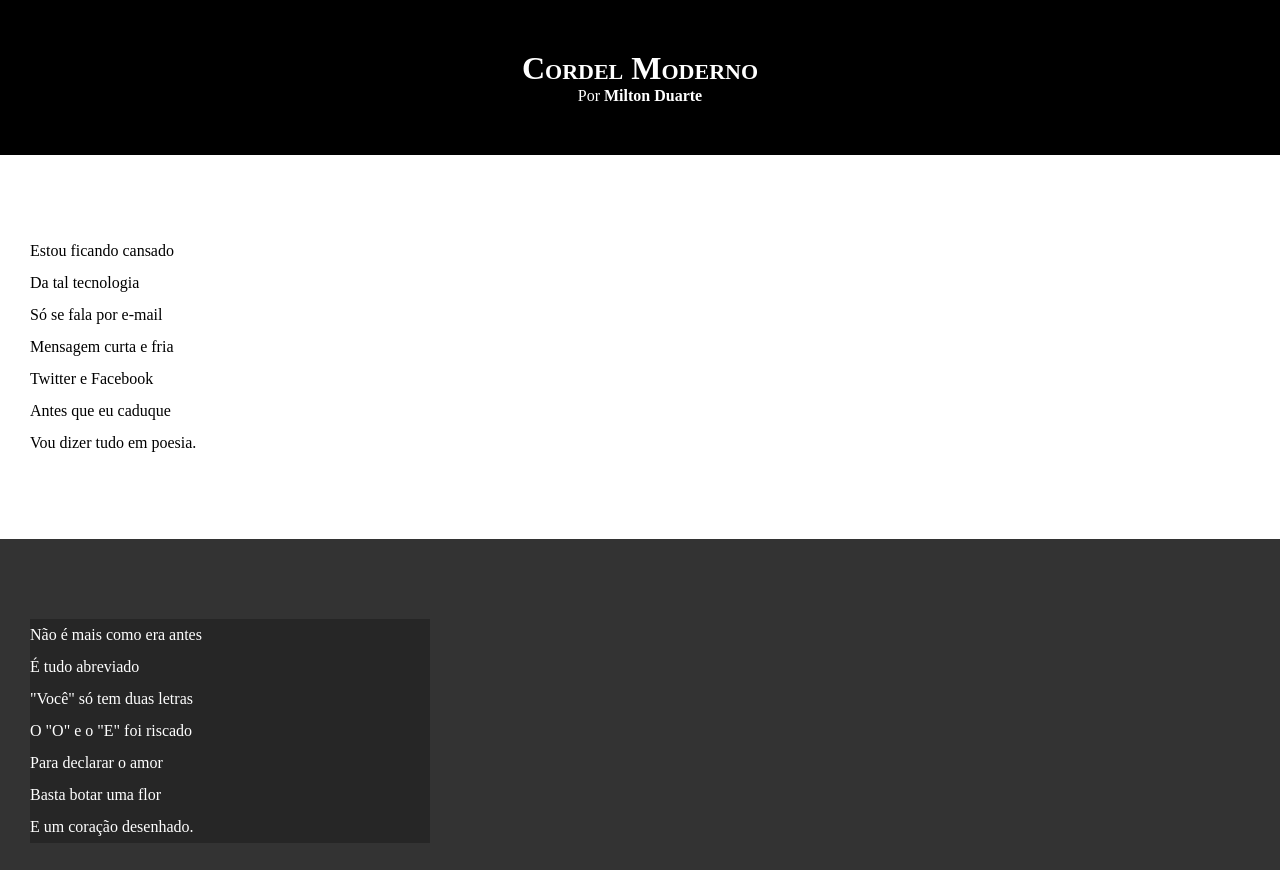
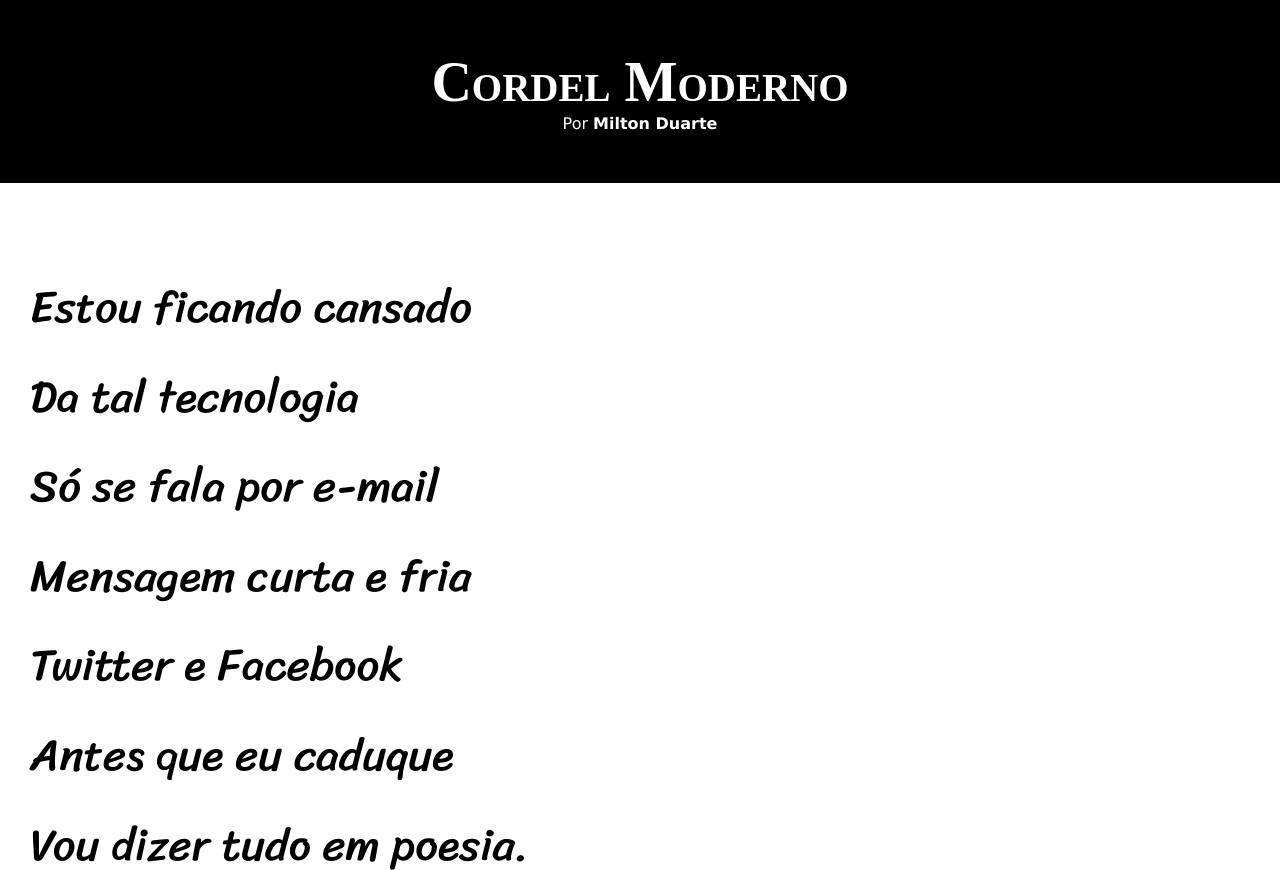
Before and after one commit to fernandogrimello/html-css, a plain HTML site: page desafios/d012/index.html in a window 1280 px wide. Shown: the top 870 px of the page. Drawn offline with Linux system fonts and the light colour scheme.

Commit message:
atualizei o estilo do desafio 12

```diff
--- a/desafios/d012/estilo/style.css
+++ b/desafios/d012/estilo/style.css
@@ -1,14 +1,23 @@
 @charset "UTF-8";
 
+@import url('https://fonts.googleapis.com/css2?family=Passion+One&display=swap');
+@import url('https://fonts.googleapis.com/css2?family=Sriracha&display=swap');
 
+:root {
+    --font1:verdana, geneva ,tahoma, sans-serif;
+    --font2: 'Passion One, cursive';
+    --font3: 'Sriracha', cursive;
+}
 * {
     margin: 0px;
     padding: 0px;
+    font-size: 1em;
 }
 
 html, body{
     min-height: 100vh;
     background-color: darkgrey;
+    font-family: var(--font1);
 }
 
 header {
@@ -20,6 +29,8 @@ header {
 header > h1 {
     padding-top: 50px;
     font-variant: small-caps;
+    font-family: var(--font2);
+    font-size: 7vh;
 }
 
 header > p {
@@ -40,6 +51,8 @@ section {
     padding-bottom: 10vh;
     line-height: 2em;
     padding-left: 30px;
+    font-family: var(--font3);
+    font-size: 3.5vw;
 }
 
 section.normal {
@@ -53,7 +66,8 @@ section.imagem {
 }
 
 section.imagem > p {
-    width: 400px;
+    display: inline-block;
+    padding: 5px;
     background-color: rgba(0, 0, 0 ,0.253);
 }
 footer {
```
